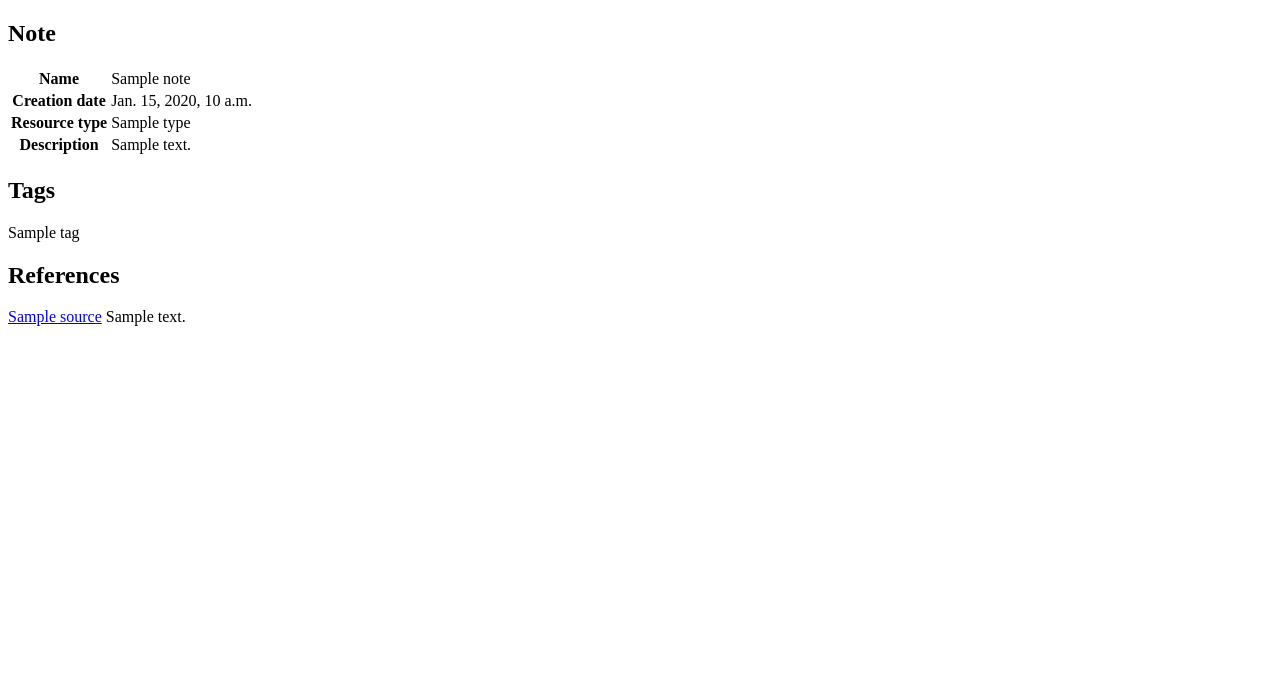
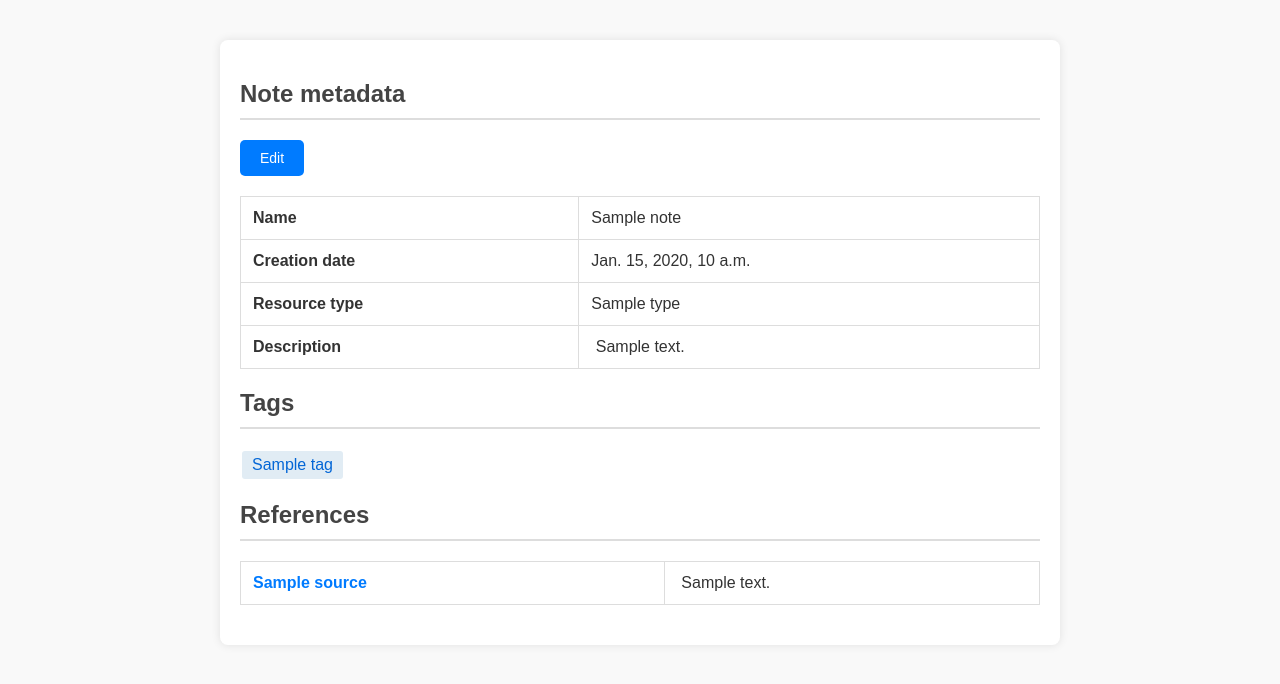
Before and after one commit to cbb4bbc5/thesis-app, a Django app: template noteman/templates/dashboard/note.html in a window 1280 px wide. Shown: the top 684 px of the page. Run offline with Django 5.2, Linux system fonts and the light colour scheme; the template is opened without the code that fills it: most values are stand-ins (such as "Sample title", 1, 10 or a date in 2020).

Commit message:
split html/css for note detail as well

```diff
--- /dev/null
+++ b/noteman/apps/dashboard/static/note/note.css
@@ -0,0 +1,92 @@
+td.whitespace {
+    white-space: pre;
+}
+
+a.link {
+    text-decoration: none;
+}
+
+body {
+    font-family: Arial, sans-serif;
+    background-color: #f9f9f9;
+    color: #333;
+    margin: 0;
+    padding: 20px;
+}
+
+.note {
+    background-color: #fff;
+    padding: 20px;
+    margin: 20px auto;
+    border-radius: 8px;
+    box-shadow: 0 0 10px rgba(0, 0, 0, 0.1);
+    max-width: 800px;
+}
+
+h2 {
+    color: #444;
+    border-bottom: 2px solid #ddd;
+    padding-bottom: 10px;
+    margin-bottom: 20px;
+}
+
+table {
+    width: 100%;
+    border-collapse: collapse;
+    margin-bottom: 20px;
+}
+
+table, th, td {
+    border: 1px solid #ddd;
+}
+
+th, td {
+    padding: 12px;
+    text-align: left;
+}
+
+button {
+    background-color: #007bff;
+    color: white;
+    border: none;
+    padding: 10px 20px;
+    text-align: center;
+    text-decoration: none;
+    display: inline-block;
+    font-size: 14px;
+    border-radius: 5px;
+    cursor: pointer;
+    margin-bottom: 20px;
+}
+
+button:hover {
+    background-color: #0056b3;
+}
+
+.tags {
+    margin-bottom: 20px;
+}
+
+.tag {
+    display: inline-block;
+    background-color: #e1ecf4;
+    color: #0366d6;
+    padding: 5px 10px;
+    margin: 2px;
+    border-radius: 3px;
+    text-decoration: none;
+    cursor: default;
+}
+
+.tag:hover {
+    background-color: #d0e3f0;
+}
+
+.link {
+    color: #007bff;
+    text-decoration: none;
+}
+
+.link:hover {
+    text-decoration: underline;
+}
--- a/noteman/templates/dashboard/note.html
+++ b/noteman/templates/dashboard/note.html
@@ -1,3 +1,4 @@
+{% load static %}
 <!DOCTYPE html>
 <html lang="en">
   <head>
@@ -5,10 +6,16 @@
     <meta http-equiv="X-UA-Compatible" content="IE=edge">
     <meta name="viewport" content="width=device-width, initial-scale=1">
     <title> {{ note.name }} </title>
+    <link href="{% static 'note/note.css' %}" rel="stylesheet">
     </head>
   <body>
     <div class="note">
-      <h2>Note</h2>
+      <h2>Note metadata</h2>
+      <a href="{% url 'dashboard:edit_note' note.id %}">
+      <button>
+	  Edit
+      </button>
+      </a>
     <table>
       <tr>
 	<th> Name </th>
@@ -26,7 +33,7 @@
       {% if note.description %}
       <tr>
 	<th> Description </th>
-	<td> {{ note.description }} </td>
+	<td class="whitespace"> {{ note.description }} </td>
       </tr>
       {% endif %}
     </table>
@@ -35,7 +42,7 @@
       {% if tags %}
       {% for tag in tags|dictsort:"name" %}
 	<!-- TODO: make these tags into urls? and style them with CSS -->
-				<span class="tag">{{ tag.name }}</span>{% if not forloop.last %}, {% endif %}
+	<span class="tag">{{ tag.name }}</span>{% if not forloop.last %} {% endif %}
       {% endfor %}
       {% else %}
       <p> This note does not have any tags </p>
@@ -44,12 +51,15 @@
 <div class="sources">
   <h2>References</h2>
   {% if connections %}
+  <table>
   {% for connection in connections %}
-  <div>
-    <a href="{% url 'dashboard:note_detail' connection.source.id %}"> {{ connection.source.name }}</a>
-    {{ connection.comment }}
-  </div>
+      <tr>
+	  <th>
+	      <a class="link" href="{% url 'dashboard:note_detail' connection.source.id %}"> {{ connection.source.name }}</a> </th>
+	  <td class="whitespace"> {{ connection.comment }} </td>
+      </tr>
   {% endfor %}
+  </table>
   {% else %}
   <p> This note does not reference any other notes </p>
   {% endif %}
```
